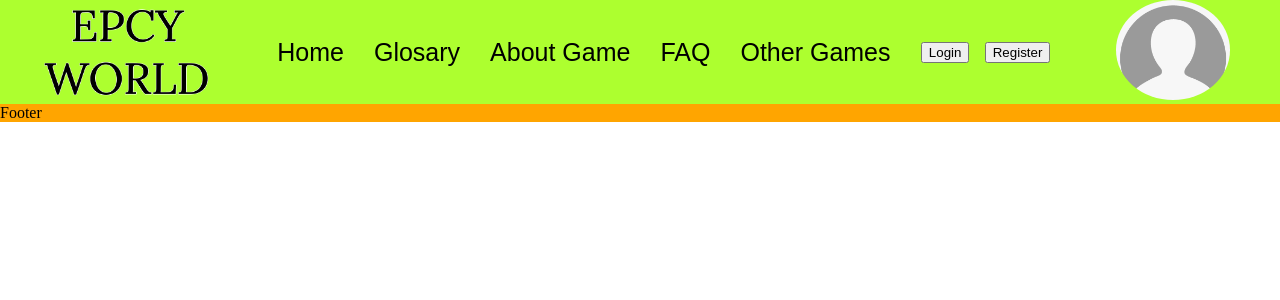
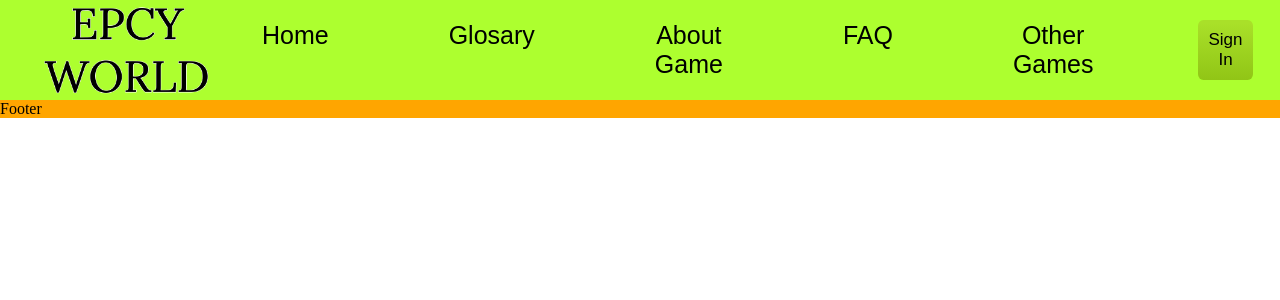
Before and after one commit to EpcylonG/epcyworld-cli, a React (Create React App) app: page / in a window 1280 px wide. Shown: the top 300 px of the page. Built offline with nearby package versions, Linux system fonts and the light colour scheme.

Commit message:
modify header and add css button

```diff
--- /dev/null
+++ b/src/components/Button/Button.scss
@@ -0,0 +1,13 @@
+.button{
+    background:linear-gradient(to bottom, #a9e029 5%, #91c516 100%);
+    background-color: rgb(62, 181, 62);
+    border-radius: 10%;
+    border: 0px;
+    font-size: 17px;
+    padding: 10px;
+    cursor: pointer;
+    &:hover{
+        background:linear-gradient(to bottom, #95c71f 5%, #a0e107 100%);
+	    background-color:#77a809;
+    }
+}
--- a/src/components/Button/index.js
+++ b/src/components/Button/index.js
@@ -1,5 +1,6 @@
 import React from "react";
 import { useNavigate } from "react-router-dom";
+import "./Button.scss";
 
 function Button( { redirect, type, onClick, children}) {
 
@@ -18,7 +19,7 @@ function Button( { redirect, type, onClick, children}) {
 
     return(
         <>
-            <button type={type} onClick={() => handleClick()}>{children}</button>
+            <button type={type} className="button" onClick={() => handleClick()}>{children}</button>
         </>
     );
 
--- a/src/components/Header/Header.scss
+++ b/src/components/Header/Header.scss
@@ -6,4 +6,7 @@
     img {
         height: 100px;
     }
+    button{
+        margin-right: 100px;
+    }
 }
--- a/src/components/Header/index.js
+++ b/src/components/Header/index.js
@@ -2,6 +2,7 @@ import React from "react";
 import Menu from "../Menu";
 import Icon from "../Icon";
 import image from "../../assets/imgs/Logo.png";
+import Button from "../Button";
 import "./Header.scss";
 
 
@@ -11,7 +12,7 @@ function Header( {user} ) {
         <div className="header">
             <img src={image} alt="Icon"/>
             <Menu></Menu>
-            <Icon user={user}></Icon>
+            { user && user.id ? <Icon user={user}></Icon> : <Button redirect="/login">Sign In</Button> }
         </div>
     );
 
--- /dev/null
+++ b/src/pages/Home/Home.scss
@@ -0,0 +1,3 @@
+.main{
+    width: 100%;
+}
--- a/src/pages/Home/index.js
+++ b/src/pages/Home/index.js
@@ -1,16 +1,17 @@
 import React from "react";
 import Header from "../../components/Header";
 import Footer from "../../components/Footer";
+import "./Home.scss";
 
-function Home( {user}) {
+function Home( {user} ) {
 
 
     return(
-        <>
+        <div className="main">
             <Header user={user}></Header>
 
             <Footer></Footer>
-        </>
+        </div>
     );
 }
 
```
